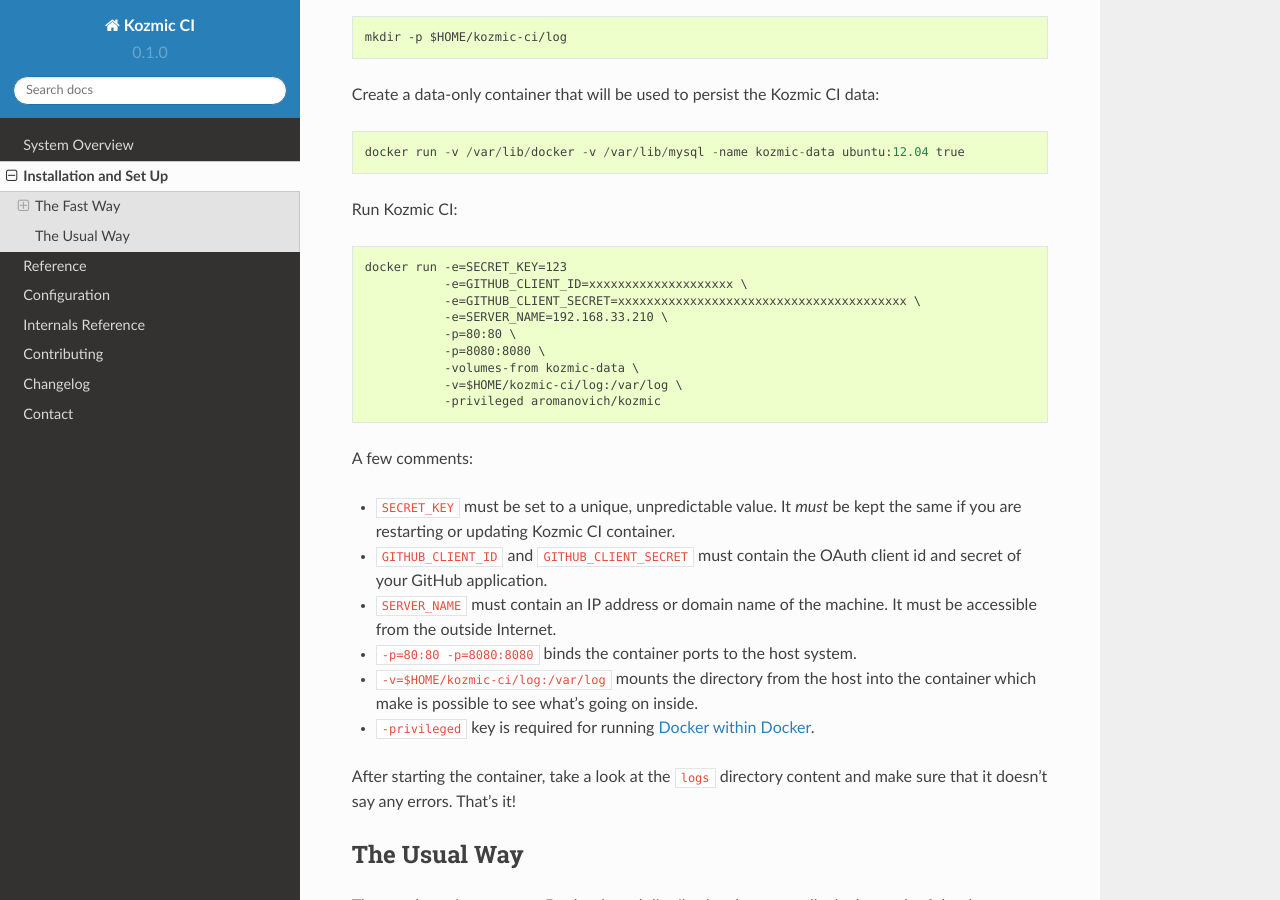
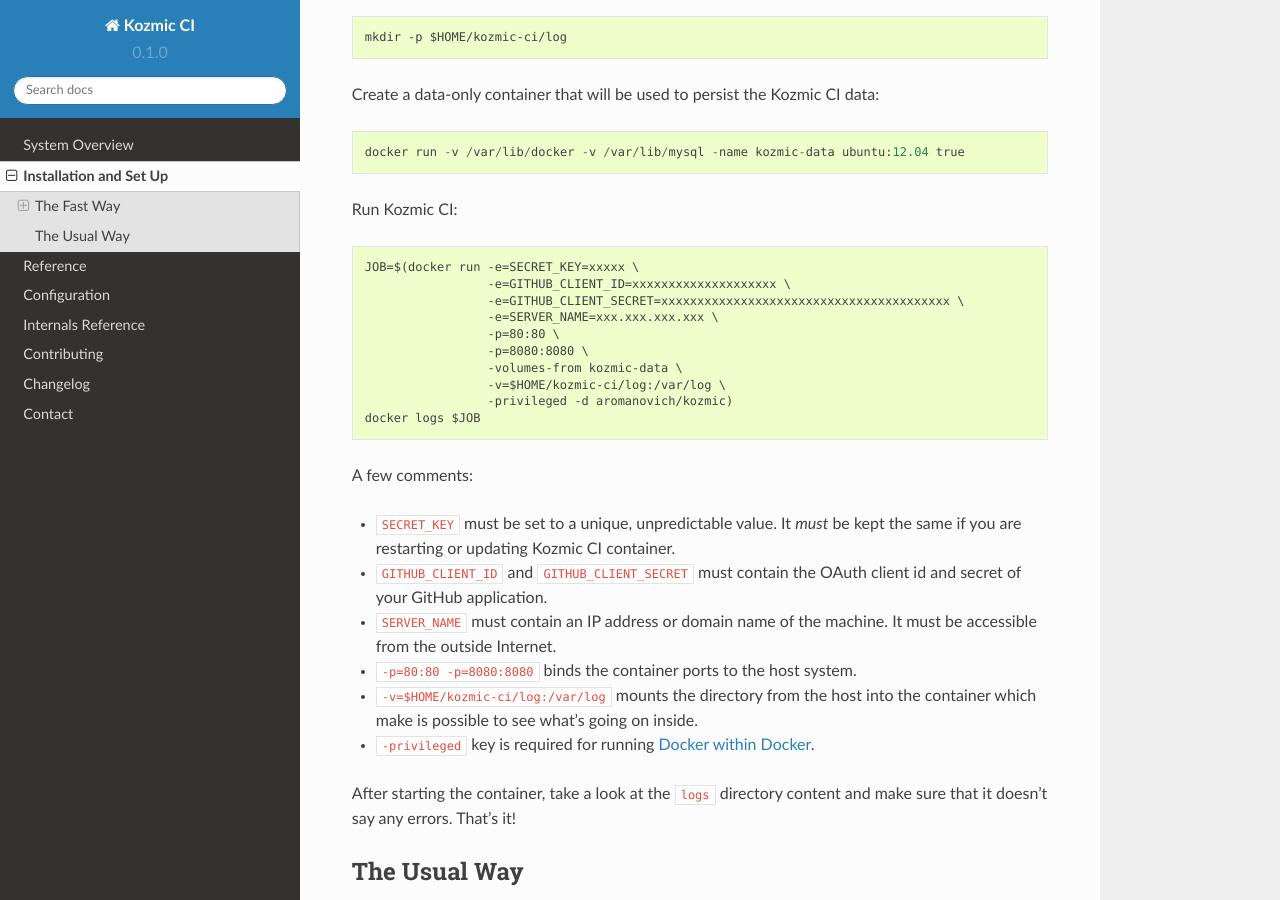
Before and after one commit to aromanovich/kozmic-ci, a Sphinx documentation site: the page built from docs/source/installation.rst, in a window 1280 px wide and 900 px high, scrolled down 1270 px. Built offline with Sphinx 7.4.7 and the Read the Docs theme 2.0.0, drawn with Linux system fonts in a browser that asks for light colours; cross-references to code outside the pages are shown as plain code.

```diff
--- a/docs/source/installation.rst
+++ b/docs/source/installation.rst
@@ -47,15 +47,16 @@ Create a data-only container that will be used to persist the Kozmic CI data::
 
 Run Kozmic CI::
 
-    docker run -e=SECRET_KEY=123
-               -e=GITHUB_CLIENT_ID=xxxxxxxxxxxxxxxxxxxx \
-               -e=GITHUB_CLIENT_SECRET=xxxxxxxxxxxxxxxxxxxxxxxxxxxxxxxxxxxxxxxx \
-               -e=SERVER_NAME=192.168.33.210 \
-               -p=80:80 \
-               -p=8080:8080 \
-               -volumes-from kozmic-data \
-               -v=$HOME/kozmic-ci/log:/var/log \
-               -privileged aromanovich/kozmic
+    JOB=$(docker run -e=SECRET_KEY=xxxxx \
+                     -e=GITHUB_CLIENT_ID=xxxxxxxxxxxxxxxxxxxx \
+                     -e=GITHUB_CLIENT_SECRET=xxxxxxxxxxxxxxxxxxxxxxxxxxxxxxxxxxxxxxxx \
+                     -e=SERVER_NAME=xxx.xxx.xxx.xxx \
+                     -p=80:80 \
+                     -p=8080:8080 \
+                     -volumes-from kozmic-data \
+                     -v=$HOME/kozmic-ci/log:/var/log \
+                     -privileged -d aromanovich/kozmic)
+    docker logs $JOB
 
 A few comments:
 
```
Also changed, not shown: kozmic/__init__.py (+10 -0 lines), 1 other file.
